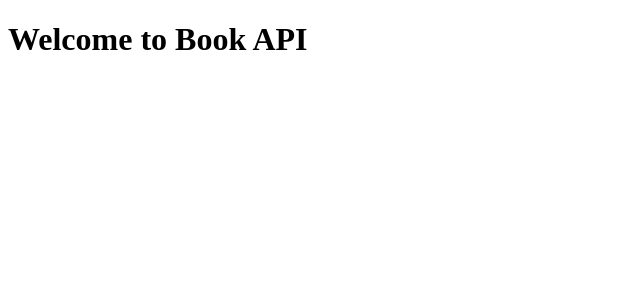
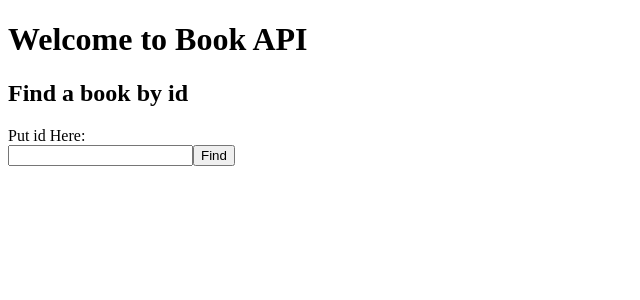
Before and after one commit to chas-academy/u08-angular-frontend-jossan93, an Angular app in the folder fronted/: page /get-one-by-id in a window 1280 px wide. Before the commit this address led to /. Shown: the top 300 px of the page, without its empty margins (0-640 px from the left). Built offline with nearby package versions, Linux system fonts and the light colour scheme.

Commit message:
hämta book via id

```diff
--- a/fronted/src/app/app.routes.ts
+++ b/fronted/src/app/app.routes.ts
@@ -1,6 +1,8 @@
 import { Routes } from '@angular/router';
 import { GetAllComponent } from './get-all/get-all.component';
+import { GetOneByIDComponent } from './get-one-by-id/get-one-by-id.component';
 
 export const routes: Routes = [
     { path: '', component: GetAllComponent },
+    { path: 'get-one-by-id', component: GetOneByIDComponent}
 ];
--- a/fronted/src/app/books.service.ts
+++ b/fronted/src/app/books.service.ts
@@ -8,11 +8,15 @@ import { Observable } from 'rxjs';
 })
 export class BooksService {
 
-    private apiUrl = 'https://u05-restful-api-jossan93.onrender.com/api/books/';
+  private baseUrl = 'https://u05-restful-api-jossan93.onrender.com/api/books';
 
-    constructor(private http: HttpClient) {}
+  constructor(private http: HttpClient) {}
 
-    getAllBooks(): Observable<Book[]> {
-      return this.http.get<Book[]>(this.apiUrl);
+  getAllBooks(): Observable<Book[]> {
+    return this.http.get<Book[]>(`${this.baseUrl}`);
+  }
+
+  getOneById(id: string): Observable<Book> {
+    return this.http.get<Book>(`${this.baseUrl}/${id}`);
   }
 }
--- a/fronted/src/app/get-one-by-id/get-one-by-id.component.html
+++ b/fronted/src/app/get-one-by-id/get-one-by-id.component.html
@@ -1 +1,17 @@
-<p>get-one-by-id works!</p>
+<div class="container">
+    <h2>Find a book by id</h2>
+    <section id="idgetById">
+        <form (ngSubmit)="getbyid()">
+            <label for="id">Put id Here:</label><br>
+            <input type="text" [(ngModel)]="bookId" name="id" required>
+            <button type="submit">Find</button>
+        </form>
+    </section>
+    <section *ngIf="book">
+        <h3>Here is the book</h3>
+        <p><strong>Title:</strong> {{ book.Title }}</p>
+        <p><strong>ISBN:</strong> {{ book.ISBN }}</p>
+        <p><strong>Summary:</strong> {{ book.Summary }}</p>
+        <p><strong>Author:</strong> {{ book.Author }}</p>
+    </section>
+</div>
--- a/fronted/src/app/get-one-by-id/get-one-by-id.component.ts
+++ b/fronted/src/app/get-one-by-id/get-one-by-id.component.ts
@@ -1,11 +1,30 @@
+import { CommonModule } from '@angular/common';
 import { Component } from '@angular/core';
+import { FormsModule } from '@angular/forms';
+import { Book } from '../models/books.model';
+import { BooksService } from '../books.service';
 
 @Component({
   selector: 'app-get-one-by-id',
-  imports: [],
+  standalone: true,
+  imports: [CommonModule, FormsModule],
   templateUrl: './get-one-by-id.component.html',
-  styleUrl: './get-one-by-id.component.css'
+  styleUrls: ['./get-one-by-id.component.css']
 })
 export class GetOneByIDComponent {
+  bookId: string = '';
+  book: Book | null = null;
+  errorMessage: string = '';
 
+  constructor(private booksService: BooksService) {}
+
+  getbyid(): void {
+    this.errorMessage = '';
+    this.book = null;
+
+    this.booksService.getOneById(this.bookId).subscribe({
+      next: (data) => this.book = data,
+      error: (err) => this.errorMessage = 'book could not be found.'
+    });
+  }
 }
```
